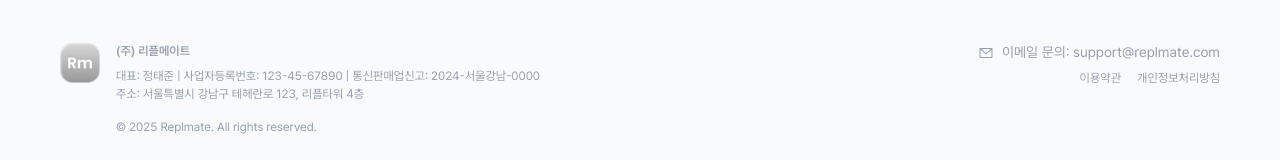
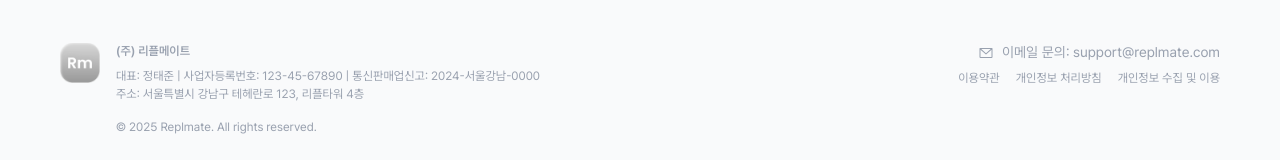
Before and after one commit to itso-wavy/replmate, a Next.js app: page / in a window 1280 px wide. Shown: the part 2948-3108 px from the top of the page. Built offline with nearby package versions, Linux system fonts and the light colour scheme; no server answers.

Commit message:
fix(footer): TermsType enum 변경 반영 및 개인정보 수집 항목 추가
- TERMS → TERMS_OF_SERVICE, PRIVACY → PRIVACY_POLICY enum 키 업데이트
- 개인정보 수집 및 이용(PERSONAL_INFO_COLLECTION) 약관 버튼 및 모달 추가

```diff
--- a/app/(public)/_components/Footer.tsx
+++ b/app/(public)/_components/Footer.tsx
@@ -12,6 +12,7 @@ import { TermsType } from '@/types';
 const Footer = () => {
   const [showTermOfUseModal, setShowTermOfUseModal] = useState(false);
   const [showPrivacyTermModal, setShowPrivacyTermModal] = useState(false);
+  const [showServiceTermModal, setShowServiceTermModal] = useState(false);
 
   return (
     <footer className='bg-gray-50 py-8 text-gray-400 md:py-16 md:pt-20'>
@@ -60,20 +61,32 @@ const Footer = () => {
               onClick={() => setShowPrivacyTermModal(true)}
               className='hover:text-secondary/90'
             >
-              개인정보처리방침
+              개인정보 처리방침
+            </button>
+            <button
+              type='button'
+              onClick={() => setShowServiceTermModal(true)}
+              className='hover:text-secondary/90'
+            >
+              개인정보 수집 및 이용
             </button>
           </div>
         </div>
       </div>
       <TermModal
-        id={TermsType.TERMS}
+        id={TermsType.TERMS_OF_SERVICE}
         open={showTermOfUseModal}
         onOpenChange={setShowTermOfUseModal}
       />
       <TermModal
-        id={TermsType.PRIVACY}
+        id={TermsType.PRIVACY_POLICY}
         open={showPrivacyTermModal}
         onOpenChange={setShowPrivacyTermModal}
+      />
+      <TermModal
+        id={TermsType.PERSONAL_INFO_COLLECTION}
+        open={showServiceTermModal}
+        onOpenChange={setShowServiceTermModal}
       />
     </footer>
   );
```
